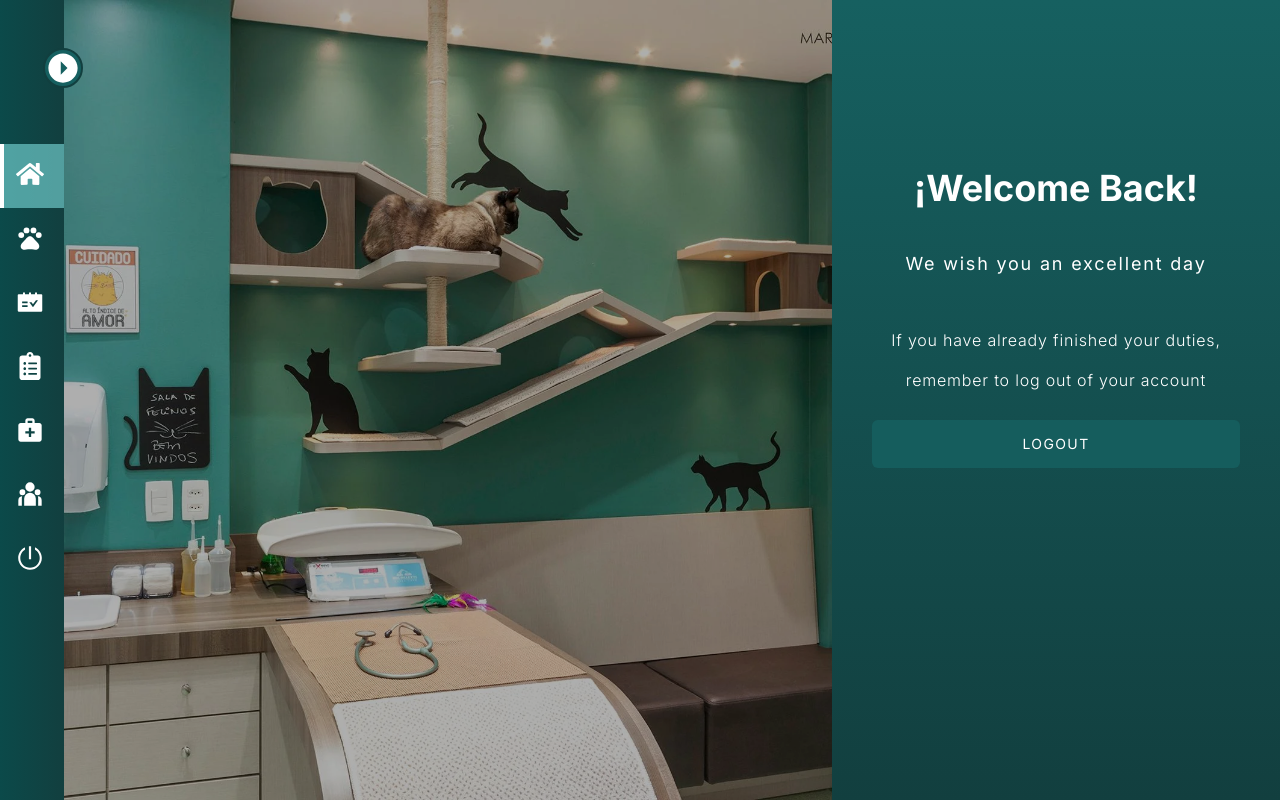
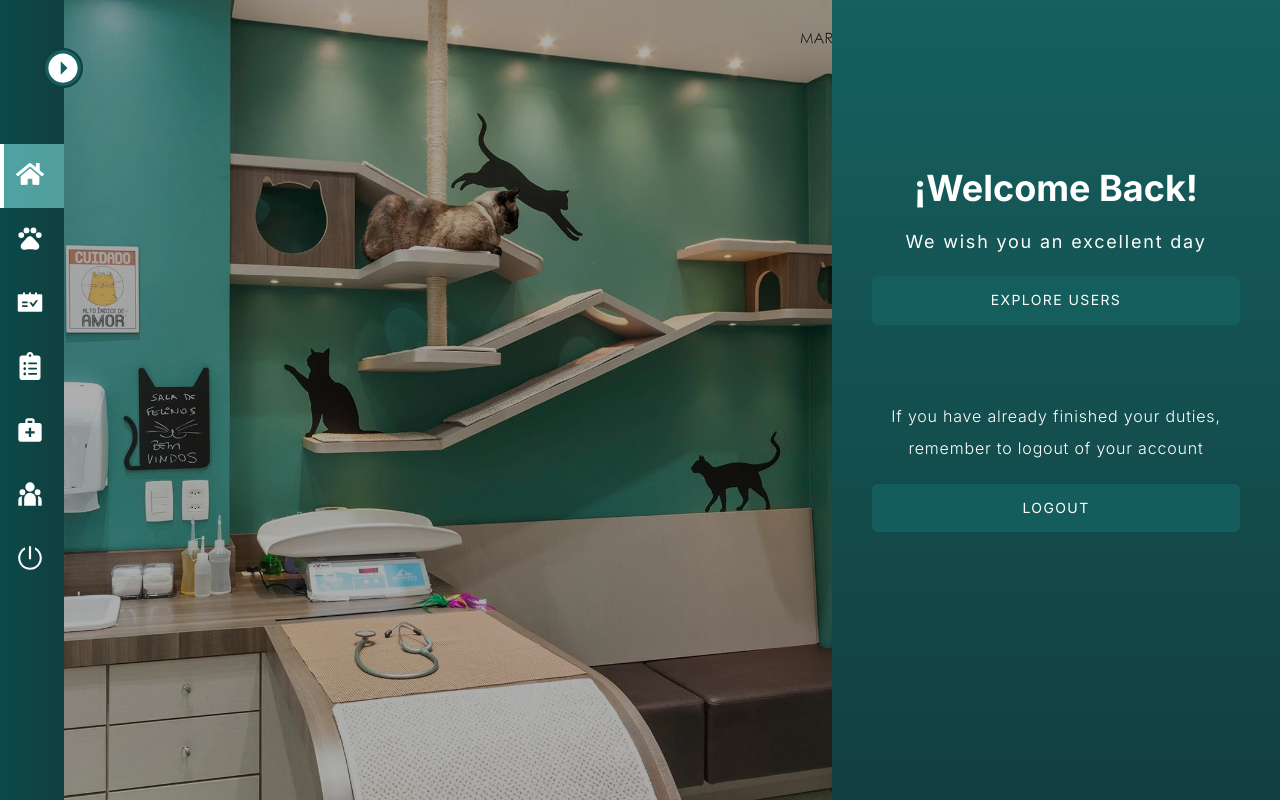
Before and after one commit to Nicolasp-dev/VetTeams, a Next.js app: page /welcome in a window 1280 px wide. Built offline with nearby package versions, Linux system fonts and the light colour scheme; no server answers.

Commit message:
Removed login fixed welcome page

```diff
--- a/axiosApi/api.js
+++ b/axiosApi/api.js
@@ -8,6 +8,3 @@ export default axios.create({
     "Access-Control-Allow-Methods": "GET, PUT, POST, DELETE, OPTIONS",
   },
 });
-// baseURL: "http://localhost:3000/api"
-
-// baseURL: "http://3.139.109.107",
--- a/components/Home/Footer.js
+++ b/components/Home/Footer.js
@@ -9,7 +9,7 @@ import { IoPawSharp, IoLocationSharp } from "react-icons/io5";
 
 const Footer = () => {
   return (
-    <footer className="relative bottom-[-6rem] col-start-1 col-end-13  md:mt-[15rem] lg:mt-10 row-start-7 font-inter">
+    <footer className="relative bottom-[-6rem] col-start-1 col-end-13 md:mt-[15rem] lg:mt-10 row-start-7 font-inter mt-12">
       <div className="bg-mid-green flex flex-wrap md:grid md:grid-cols-11 text-white px-2 py-[3rem] gap-5 ">
         {/* Contact__&__Location__Container */}
         <div className="col-start-2 col-end-5 px-5 mt-2 ">
--- a/components/Home/HeroSection.js
+++ b/components/Home/HeroSection.js
@@ -70,7 +70,7 @@ const HeroSection = () => {
           variants={childContainerVariant}
           className="flex gap-5 2xl:mt-10"
         >
-          <Link href="/login">
+          <Link href="/welcome">
             <button className=" bg-dark-green text-white tracking-wider w-[6rem] h-[2rem] rounded-md hover:scale-110 duration-300 text-xs sm:w-[7rem] sm:h-[2.5rem] xl:w-[10rem] xl:h-[3rem] xl:text-lg 2xl:w-[15rem] 2xl:h-[3.2rem] 2xl:text-xl ">
               Explore
             </button>
--- a/components/Home/HomeServices.js
+++ b/components/Home/HomeServices.js
@@ -65,14 +65,12 @@ const services = [
 
 const HomeServices = () => {
   return (
-    <div className="col-start-1 col-end-13 row-start-5 row-end-7 2xl:row-start-5 2xl:row-end-7 lg:col-start-2 lg:col-end-12 font-inter ">
+    <div className="col-start-1 col-end-13 row-start-5 row-end-7 2xl:row-start-5 2xl:row-end-7 lg:col-start-2 lg:col-end-12 font-inter pt-[4rem]">
       {/* Slider__Container */}
       <Splide
         options={{
           type: "fade",
           rewind: true,
-
-          // focus: "center",
           arrows: false,
         }}
         aria-label="My Favorite services"
--- a/components/Layout/Footer.js
+++ /dev/null
@@ -1,20 +0,0 @@
-import React from "react";
-
-const Footer = () => {
-  return (
-    <footer className={styles.footer}>
-      <a
-        href="https://vercel.com?utm_source=create-next-app&utm_medium=default-template&utm_campaign=create-next-app"
-        target="_blank"
-        rel="noopener noreferrer"
-      >
-        Powered by{" "}
-        <span className={styles.logo}>
-          <Image src="/vercel.svg" alt="Vercel Logo" width={72} height={16} />
-        </span>
-      </a>
-    </footer>
-  );
-};
-
-export default Footer;
--- a/components/Layout/Navigation.js
+++ b/components/Layout/Navigation.js
@@ -4,6 +4,7 @@ import { GeneralContext } from "../../contexts/GeneralContext";
 // Next Feature
 import Link from "next/link";
 // 3rd party libraries
+import { motion } from "framer-motion";
 import { IconContext } from "react-icons";
 import { FaHome, FaBars, FaTimes, FaClipboardList } from "react-icons/fa";
 import { AiFillSchedule, AiOutlinePoweroff } from "react-icons/ai";
@@ -12,15 +13,18 @@ import { IoMdArrowDroprightCircle } from "react-icons/io";
 import { RiTeamFill } from "react-icons/ri";
 // Components
 import PathCategory from "./PathCategory";
-import { useAuth } from "../../contexts/AuthCtx";
 
 // --------------------------------------------------------------- //
+
+const mobileVariant = {
+  open: { y: 0, transition: { duration: 0.5 } },
+  close: { y: "-100vh" },
+};
 
 function Navigation() {
   const { logout } = useContext(GeneralContext);
   const [showSidebar, setShowSidebar] = useState(false);
   const [showMobileIcon, setShowMobileIcon] = useState(false);
-  const { fireLogout } = useAuth();
 
   const showSidebarHandler = () => setShowSidebar(!showSidebar);
   const showMobileMenuHandler = () => setShowMobileIcon(!showMobileIcon);
@@ -138,12 +142,14 @@ function Navigation() {
         </div>
 
         {/* Mobile Menu */}
-        <div
+        <motion.div
           className={
             !showMobileIcon
               ? "hidden"
               : "absolute top-0 left-0 w-full h-[50rem] bg-gradient-to-t from-dark-green to-[#0d5c5c] flex flex-col py-7 items-center"
           }
+          variants={mobileVariant}
+          animate={showMobileIcon ? "open" : "close"}
         >
           {/* Mobile Header */}
           <div className="flex justify-center items-center w-[80%] p-9 border-b-[1px] border-white">
@@ -217,7 +223,7 @@ function Navigation() {
               </Link>
             </div>
           </div>
-        </div>
+        </motion.div>
       </IconContext.Provider>
     </div>
   );
--- a/components/Profiles/Pet/PetsForm.js
+++ b/components/Profiles/Pet/PetsForm.js
@@ -3,8 +3,6 @@ import { useContext } from "react";
 import { GeneralContext } from "../../../contexts/GeneralContext";
 // Third Party Library ( Hook Form - UUID - Axios)
 import { useForm } from "react-hook-form";
-
-import { v4 as uuidv4 } from "uuid";
 // Components
 import ErrorPetsMsg from "../../ErrorFormMsg/ErrorPetsMsg";
 import { feedbackAlert } from "../../../helpers/alerts/alerts";
--- a/components/Welcome/Welcome.js
+++ b/components/Welcome/Welcome.js
@@ -1,5 +1,8 @@
 // Next Feature
 import Image from "next/image";
+import Link from "next/link";
+// Third Party library
+import { motion } from "framer-motion";
 // Component
 import Navigation from "../Layout/Navigation";
 // Assets
@@ -10,6 +13,27 @@ function deleteCookie(name) {
   document.cookie = name + "=; expires=Thu, 01 Jan 1970 00:00:01 GMT;";
   location.reload();
 }
+
+const containerVariants = {
+  hidden: {
+    y: -10,
+    opacity: 0,
+  },
+  visible: {
+    opacity: 1,
+    y: 0,
+    transition: {
+      type: "spring",
+      delay: 0.5,
+      when: "beforeChildren",
+    },
+  },
+};
+
+const nextVariants = {
+  hidden: { opacity: 0 },
+  visible: { opacity: 1 },
+};
 
 const Welcome = () => {
   return (
@@ -28,20 +52,30 @@ const Welcome = () => {
         </div>
 
         {/* --- Welcome ---  */}
-        <div className="absolute top-0 right-0 w-full sm:w-[45%] xl:w-[35%] h-full bg-gradient-to-t from-dark-green to-mid-green md:flex justify-between items-center z-10">
-          <div className=" h-[80%] flex justify-center ">
-            <div className="p-10 h-full mt-12 relative">
-              <div className="mb-[2.5rem] flex flex-col items-center justify-between h-[7rem] ">
-                <h1 className="text-4xl font-bold text-center text-white">
+        <div className="absolute  top-0 right-0 h-full bg-gradient-to-t from-dark-green to-mid-green w-full sm:w-[45%] xl:w-[35%] md:flex justify-between items-center z-10">
+          <motion.div
+            className="h-[80%] flex justify-center"
+            variants={containerVariants}
+            initial="hidden"
+            animate="visible"
+          >
+            <div className="p-10 h-full mt-[10rem] md:mt-12 relative">
+              <div className="mb-[7.5rem] flex flex-col items-center justify-between h-[7rem] ">
+                <h1 className="text-2xl sm:text-4xl font-bold text-center text-white ">
                   ¡Welcome Back!
                 </h1>
-                <p className="text-white mt-5 tracking-widest leading-8 text-lg text-center">
+                <p className="text-white mt-5 tracking-widest leading-8 sm:text-lg text-center">
                   We wish you an excellent day
                 </p>
+                <Link href="/users">
+                  <button className="bg-[#166060e4] text-white tracking-widest w-full p-[0.9rem] rounded-md hover:bg-[#2b9d9d] duration-100 mt-5 text-sm">
+                    EXPLORE USERS
+                  </button>
+                </Link>
               </div>
-              <div>
-                <p className="text-white font-light text-center leading-10 tracking-wider">
-                  If you have already finished your duties, remember to log out
+              <motion.div variants={nextVariants}>
+                <p className="text-white font-light text-center leading-8 tracking-wider">
+                  If you have already finished your duties, remember to logout
                   of your account
                 </p>
                 <button
@@ -51,9 +85,9 @@ const Welcome = () => {
                 >
                   LOGOUT
                 </button>
-              </div>
+              </motion.div>
             </div>
-          </div>
+          </motion.div>
         </div>
       </section>
     </>
--- a/contexts/GeneralContext.js
+++ b/contexts/GeneralContext.js
@@ -141,7 +141,7 @@ const GeneralContextProvider = (props) => {
 
   const updatePetHandler = async (newPetData) => {
     try {
-      const response = await updateData("pets", newPetData);
+      const response = await updateData("/api/pets", newPetData);
       dispatchGlobalAction({
         type: globalActionType.updatePetData,
         payload: response,
--- a/package.json
+++ b/package.json
@@ -36,8 +36,7 @@
     "rsuite": "^5.16.0",
     "sass": "^1.53.0",
     "sweetalert2": "^11.4.26",
-    "tailwindcss": "^3.1.6",
-    "uuid": "^8.3.2"
+    "tailwindcss": "^3.1.6"
   },
   "devDependencies": {
     "@testing-library/dom": "^8.16.0",
```
Also changed, not shown: middleware.js (deleted, +0 -36 lines), 1 other file (tests, documents, lock files or other folders).
